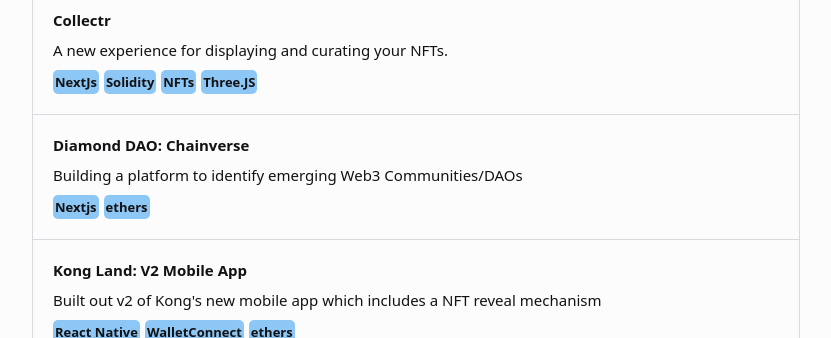
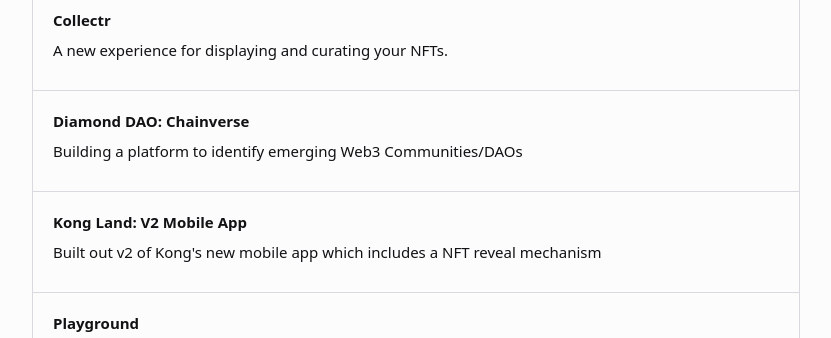
Before and after one commit to musubipapi/andygao, a Next.js app: page / in a window 1280 px wide. Shown: the part 614-952 px from the top of the page, without its empty margins (224-1055 px from the left). Built offline with nearby package versions, Linux system fonts and the light colour scheme.

Commit message:
remove tags

```diff
--- a/src/components/NavBar.tsx
+++ b/src/components/NavBar.tsx
@@ -73,28 +73,28 @@
               link="https://collectr.art"
               date=""
               description="A new experience for displaying and curating your NFTs."
-              tags={["NextJs", "Solidity", "NFTs", "Three.JS"]}
+              // tags={["NextJS", "Solidity", "NFTs", "Three.JS"]}
             />
             <Card
               title="Diamond DAO: Chainverse"
               link="https://diamonddao.xyz"
               date=""
               description="Building a platform to identify emerging Web3 Communities/DAOs"
-              tags={["Nextjs", "ethers"]}
+              // tags={["NextJS", "ethers"]}
             />
             <Card
               title="Kong Land: V2 Mobile App"
               link="https://kong.land"
               date=""
               description="Built out v2 of Kong's new mobile app which includes a NFT reveal mechanism"
-              tags={["React Native", "WalletConnect", "ethers"]}
+              // tags={["React Native", "WalletConnect", "ethers"]}
             />
             <Card
               title="Playground"
               link="https://playgroundshops.xyz"
               date=""
               description="Incubating Shopify Apps that brings joys to merchants"
-              tags={["NextJS", "ShopifyAPI", "Primsa"]}
+              // tags={["NextJS", "ShopifyAPI", "Primsa"]}
             />
           </Box>
         </TabsContent>
```
